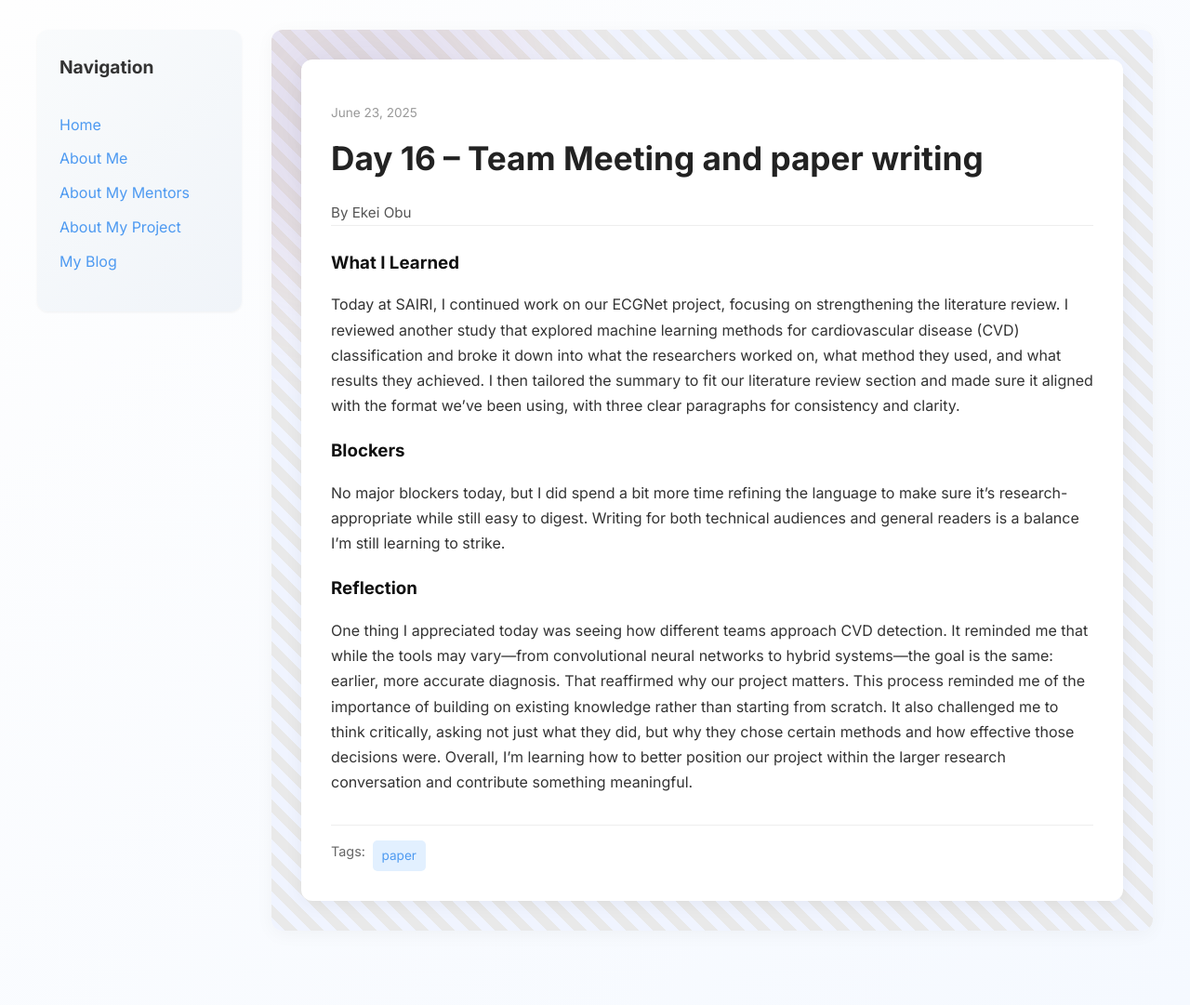
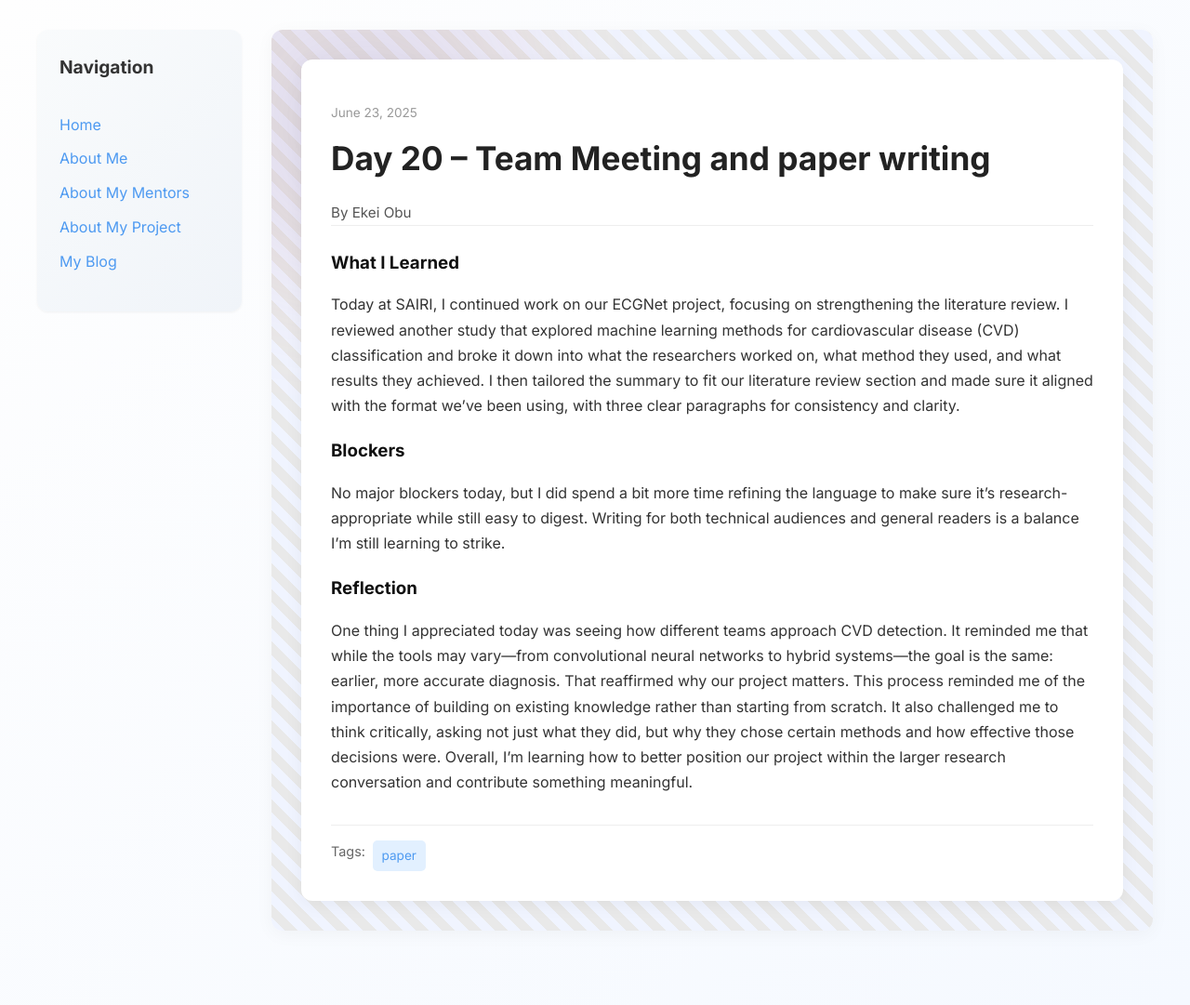
Before and after one commit to ekeiobu/ekeiobu.github.io, a Jekyll site: the page built from _posts/2025-06-23-day-20.md, in a window 1280 px wide. Shown: the whole page at 93% size. Built offline with Jekyll 4.4.1, drawn with Linux system fonts in a browser that asks for light colours.

Commit message:
Update 2025-06-23-day-20.md

```diff
--- a/_posts/2025-06-23-day-20.md
+++ b/_posts/2025-06-23-day-20.md
@@ -1,9 +1,9 @@
 ---
 layout: post
-title: "Day 16 – Team Meeting and paper writing"
+title: "Day 20 – Team Meeting and paper writing"
 date: 2025-06-23
 author: Ekei Obu
-permalink: /day23.html
+permalink: /day20.html
 tags: [paper]
 
 what_i_learned: |
```
